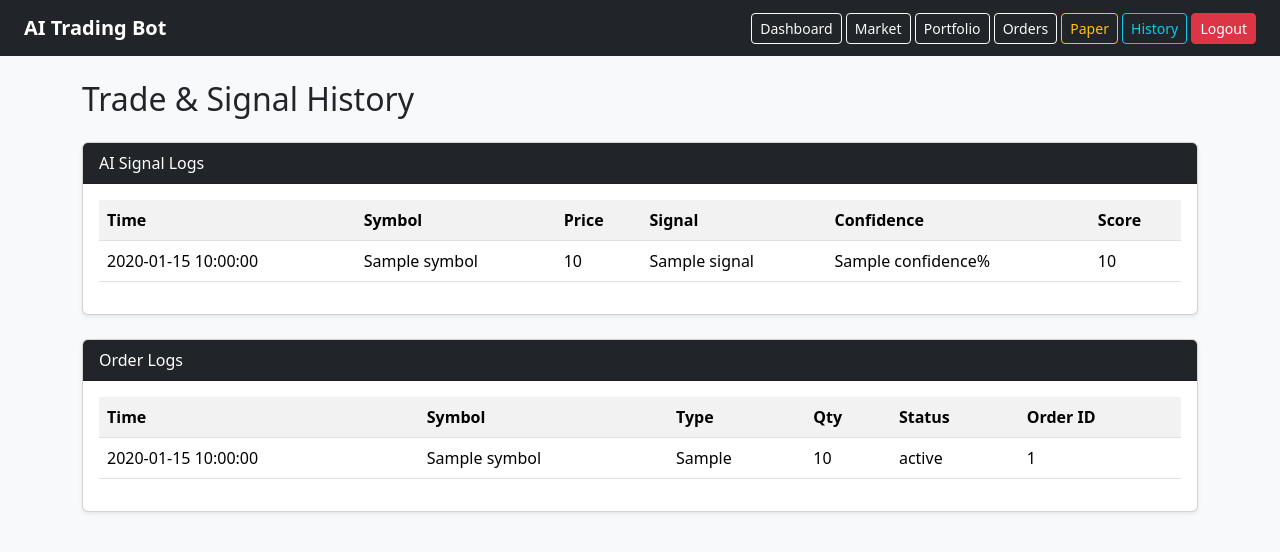
After one commit to affaayyy/ai-trading-bot, a Flask app: template templates/history.html in a window 1280 px wide. The commit adds this page. Shown: the top 552 px of the page. Run offline with Flask 3, Linux system fonts and the light colour scheme; the template is opened without the code that fills it: most values are stand-ins (such as "Sample title", 1, 10 or a date in 2020).

Commit message:
Add PostgreSQL database integration

```diff
--- a/app.py
+++ b/app.py
@@ -1,4 +1,5 @@
 from flask import Flask, request, render_template, session, redirect, url_for
+from flask_sqlalchemy import SQLAlchemy
 from kiteconnect import KiteConnect
 from dotenv import load_dotenv
 
@@ -7,16 +8,51 @@ import pandas as pd
 import ta
 import plotly.graph_objects as go
 from plotly.offline import plot
+from datetime import datetime
 
 load_dotenv()
 
 app = Flask(__name__)
 app.secret_key = os.getenv("FLASK_SECRET_KEY")
 
+database_url = os.getenv("DATABASE_URL")
+
+if database_url and database_url.startswith("postgres://"):
+    database_url = database_url.replace("postgres://", "postgresql://", 1)
+
+app.config["SQLALCHEMY_DATABASE_URI"] = database_url or "sqlite:///local.db"
+app.config["SQLALCHEMY_TRACK_MODIFICATIONS"] = False
+
+db = SQLAlchemy(app)
+
 api_key = os.getenv("KITE_API_KEY")
 api_secret = os.getenv("KITE_API_SECRET")
 
 kite = KiteConnect(api_key=api_key)
+
+
+class SignalLog(db.Model):
+    id = db.Column(db.Integer, primary_key=True)
+    symbol = db.Column(db.String(50))
+    price = db.Column(db.Float)
+    signal = db.Column(db.String(50))
+    confidence = db.Column(db.Integer)
+    score = db.Column(db.Integer)
+    created_at = db.Column(db.DateTime, default=datetime.utcnow)
+
+
+class OrderLog(db.Model):
+    id = db.Column(db.Integer, primary_key=True)
+    symbol = db.Column(db.String(50))
+    transaction_type = db.Column(db.String(10))
+    quantity = db.Column(db.Integer)
+    status = db.Column(db.String(100))
+    order_id = db.Column(db.String(100))
+    created_at = db.Column(db.DateTime, default=datetime.utcnow)
+
+
+with app.app_context():
+    db.create_all()
 
 
 def is_logged_in():
@@ -142,13 +178,7 @@ def market():
 
     set_kite_token()
 
-    symbols = [
-        "NSE:INFY",
-        "NSE:RELIANCE",
-        "NSE:TCS",
-        "NSE:HDFCBANK"
-    ]
-
+    symbols = ["NSE:INFY", "NSE:RELIANCE", "NSE:TCS", "NSE:HDFCBANK"]
     quotes = kite.quote(symbols)
 
     instrument_token = 408065
@@ -161,26 +191,32 @@ def market():
     )
 
     df = pd.DataFrame(data)
-
     strategy = generate_ai_strategy(df)
-
-    gpt_reasoning = """
-    GPT reasoning temporarily disabled because OpenAI API quota is exceeded.
-
-    Current AI signal is generated using:
-    RSI, EMA20, EMA50, MACD, and Bollinger Bands.
-    """
 
     market_data = []
 
     for symbol in symbols:
         price = quotes[symbol]["last_price"]
 
+        market_signal = "HOLD" if price > 1000 else "WATCH"
+
         market_data.append({
             "symbol": symbol,
             "price": price,
-            "signal": "HOLD" if price > 1000 else "WATCH"
+            "signal": market_signal
         })
+
+        signal_log = SignalLog(
+            symbol=symbol,
+            price=price,
+            signal=strategy["signal"],
+            confidence=strategy["confidence"],
+            score=strategy["score"]
+        )
+
+        db.session.add(signal_log)
+
+    db.session.commit()
 
     fig = go.Figure()
 
@@ -213,6 +249,10 @@ def market():
     )
 
     chart = plot(fig, output_type="div")
+
+    gpt_reasoning = """
+    AI signal generated using RSI, EMA20, EMA50, MACD, and Bollinger Bands.
+    """
 
     return render_template(
         "market.html",
@@ -278,11 +318,40 @@ def orders():
             )
 
             message = f"Order placed successfully. Order ID: {order_id}"
+            status = "SUCCESS"
 
         except Exception as e:
+            order_id = None
             message = f"Order failed: {str(e)}"
+            status = "FAILED"
+
+        order_log = OrderLog(
+            symbol=symbol,
+            transaction_type=transaction_type,
+            quantity=quantity,
+            status=status,
+            order_id=order_id
+        )
+
+        db.session.add(order_log)
+        db.session.commit()
 
     return render_template("orders.html", message=message)
+
+
+@app.route("/history")
+def history():
+    if not is_logged_in():
+        return redirect(url_for("login_page"))
+
+    signals = SignalLog.query.order_by(SignalLog.created_at.desc()).limit(50).all()
+    orders = OrderLog.query.order_by(OrderLog.created_at.desc()).limit(50).all()
+
+    return render_template(
+        "history.html",
+        signals=signals,
+        orders=orders
+    )
 
 
 @app.route("/paper-trading")
--- a/requirements.txt
+++ b/requirements.txt
@@ -5,3 +5,5 @@ pandas
 ta
 plotly
 gunicorn
+flask_sqlalchemy
+psycopg2-binary
--- a/templates/base.html
+++ b/templates/base.html
@@ -16,6 +16,7 @@
         <a class="btn btn-outline-light btn-sm" href="/portfolio">Portfolio</a>
         <a class="btn btn-outline-light btn-sm" href="/orders">Orders</a>
         <a class="btn btn-outline-warning btn-sm" href="/paper-trading">Paper</a>
+	<a class="btn btn-outline-info btn-sm" href="/history">History</a>
         <a class="btn btn-danger btn-sm" href="/logout">Logout</a>
     </div>
 </nav>
--- /dev/null
+++ b/templates/history.html
@@ -0,0 +1,67 @@
+{% extends "base.html" %}
+
+{% block content %}
+
+<h2 class="mb-4">Trade & Signal History</h2>
+
+<div class="card shadow-sm mb-4">
+    <div class="card-header bg-dark text-white">
+        AI Signal Logs
+    </div>
+
+    <div class="card-body">
+        <table class="table table-striped">
+            <tr>
+                <th>Time</th>
+                <th>Symbol</th>
+                <th>Price</th>
+                <th>Signal</th>
+                <th>Confidence</th>
+                <th>Score</th>
+            </tr>
+
+            {% for s in signals %}
+            <tr>
+                <td>{{ s.created_at }}</td>
+                <td>{{ s.symbol }}</td>
+                <td>{{ s.price }}</td>
+                <td>{{ s.signal }}</td>
+                <td>{{ s.confidence }}%</td>
+                <td>{{ s.score }}</td>
+            </tr>
+            {% endfor %}
+        </table>
+    </div>
+</div>
+
+<div class="card shadow-sm">
+    <div class="card-header bg-dark text-white">
+        Order Logs
+    </div>
+
+    <div class="card-body">
+        <table class="table table-striped">
+            <tr>
+                <th>Time</th>
+                <th>Symbol</th>
+                <th>Type</th>
+                <th>Qty</th>
+                <th>Status</th>
+                <th>Order ID</th>
+            </tr>
+
+            {% for o in orders %}
+            <tr>
+                <td>{{ o.created_at }}</td>
+                <td>{{ o.symbol }}</td>
+                <td>{{ o.transaction_type }}</td>
+                <td>{{ o.quantity }}</td>
+                <td>{{ o.status }}</td>
+                <td>{{ o.order_id }}</td>
+            </tr>
+            {% endfor %}
+        </table>
+    </div>
+</div>
+
+{% endblock %}
```
